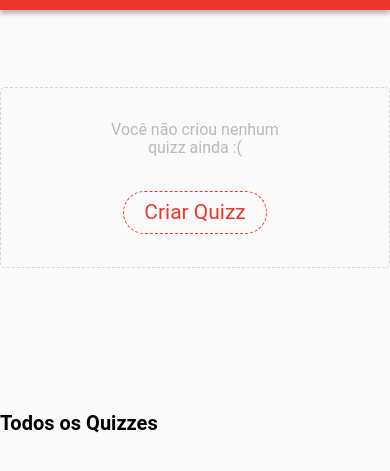
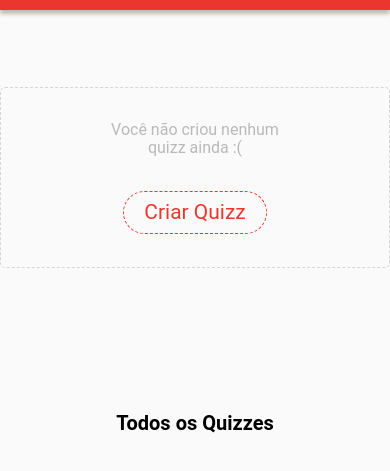
Before and after one commit to FelipeAmorimDev/BuzzQuiz, a plain HTML site: page index.html in a window 390 px wide. Shown: the part 59-530 px from the top of the page. Drawn offline with nearby package versions, Linux system fonts and the light colour scheme; no server answers.

Commit message:
Responsivo Ajustado

```diff
--- a/css/style.css
+++ b/css/style.css
@@ -100,6 +100,7 @@ li.user-quiz__none:last-child button {
   line-height: 1.15;
   color: #000;
   margin-bottom: 12px;
+  grid-column: 1/span 3;
 }
 
 .all-quiz__list {
@@ -186,6 +187,7 @@ li.user-quiz__none:last-child button {
 .perguntas__container {
   max-width: 759px;
   margin: 0 auto;
+  padding: 0px 20px;
 }
 
 .pergunta {
@@ -292,3 +294,30 @@ li.user-quiz__none:last-child button {
   line-height: 25px;
   color: #484848;
 }
+
+
+@media (max-width:1200px){
+  .all-quiz__list {
+    grid-template-columns: auto auto;
+    justify-content: center;
+  }
+  .all-quiz__cabecalho {
+    grid-column: 1/3;
+  }
+}
+
+@media (max-width:740px){
+  .all-quiz__list {
+    grid-template-columns: auto;
+    }
+  .all-quiz__cabecalho {
+    grid-column: 1/2;
+  }
+  .resultado-container__conteudo {
+    grid-template-columns: 1fr;
+    margin-left: 0px;
+  }
+  .resultado-container__conteudo p {
+    margin: 20px 0px;
+  }
+}
--- a/index.html
+++ b/index.html
@@ -30,20 +30,17 @@
       </div>
 
       <div class="all-quiz">
-        <h2 class="all-quiz__cabecalho">Todos os Quizzes</h2>
-        <div class="all-quiz__list"></div>
+
+        <div class="all-quiz__list">
+          <h2 class="all-quiz__cabecalho">Todos os Quizzes</h2>
+        </div>
       </div>
     </section>
 
     <section class="tela2 hidden">
       <header class="header__tela2"></header>
-
-      <div class="perguntas__container">
-
-      </div>
-      <div class="resultado-container">
-
-      </div>
+      <div class="perguntas__container"></div>
+      <div class="resultado-container"></div>
     </section>
 
   </main>
```
